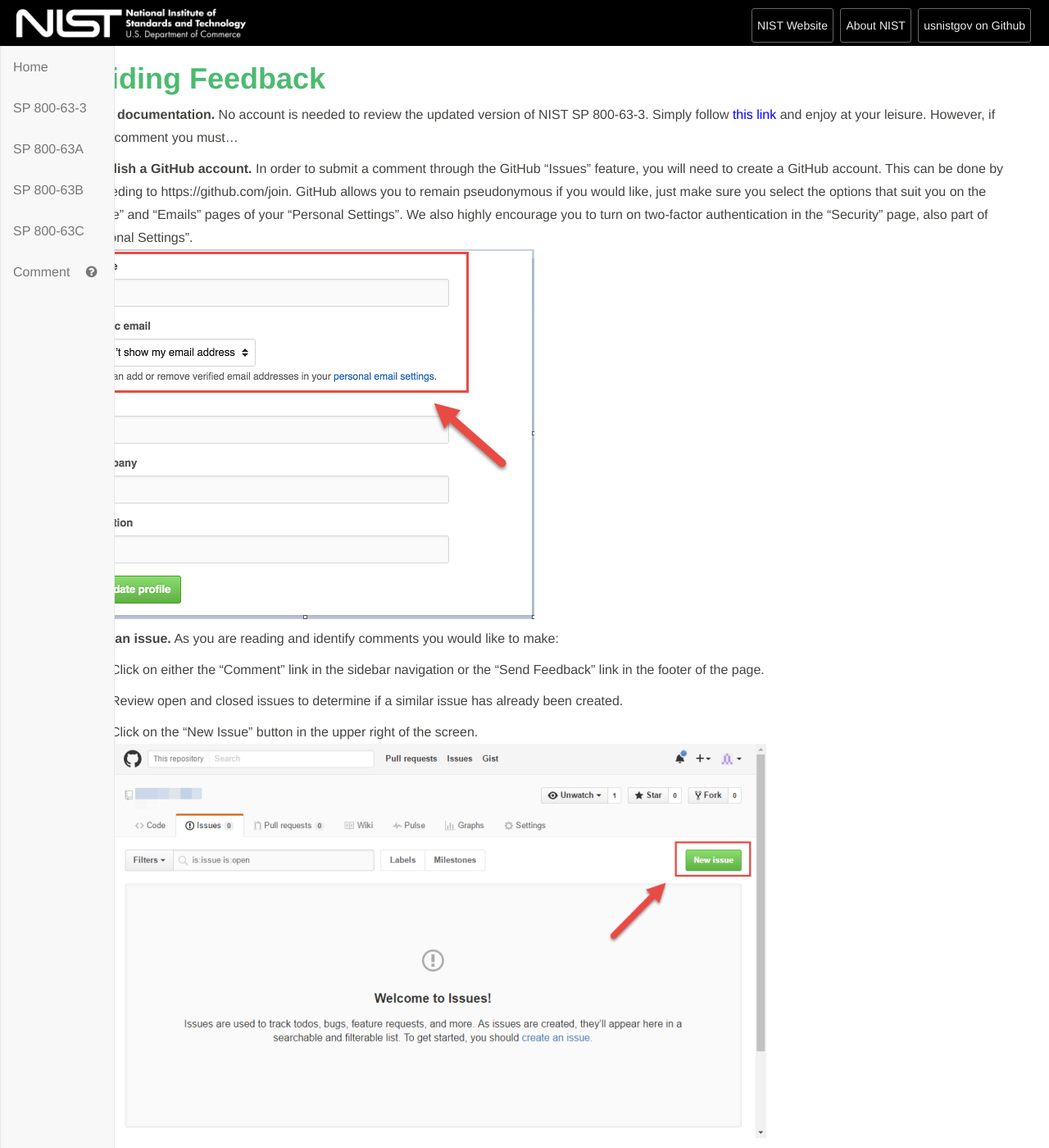
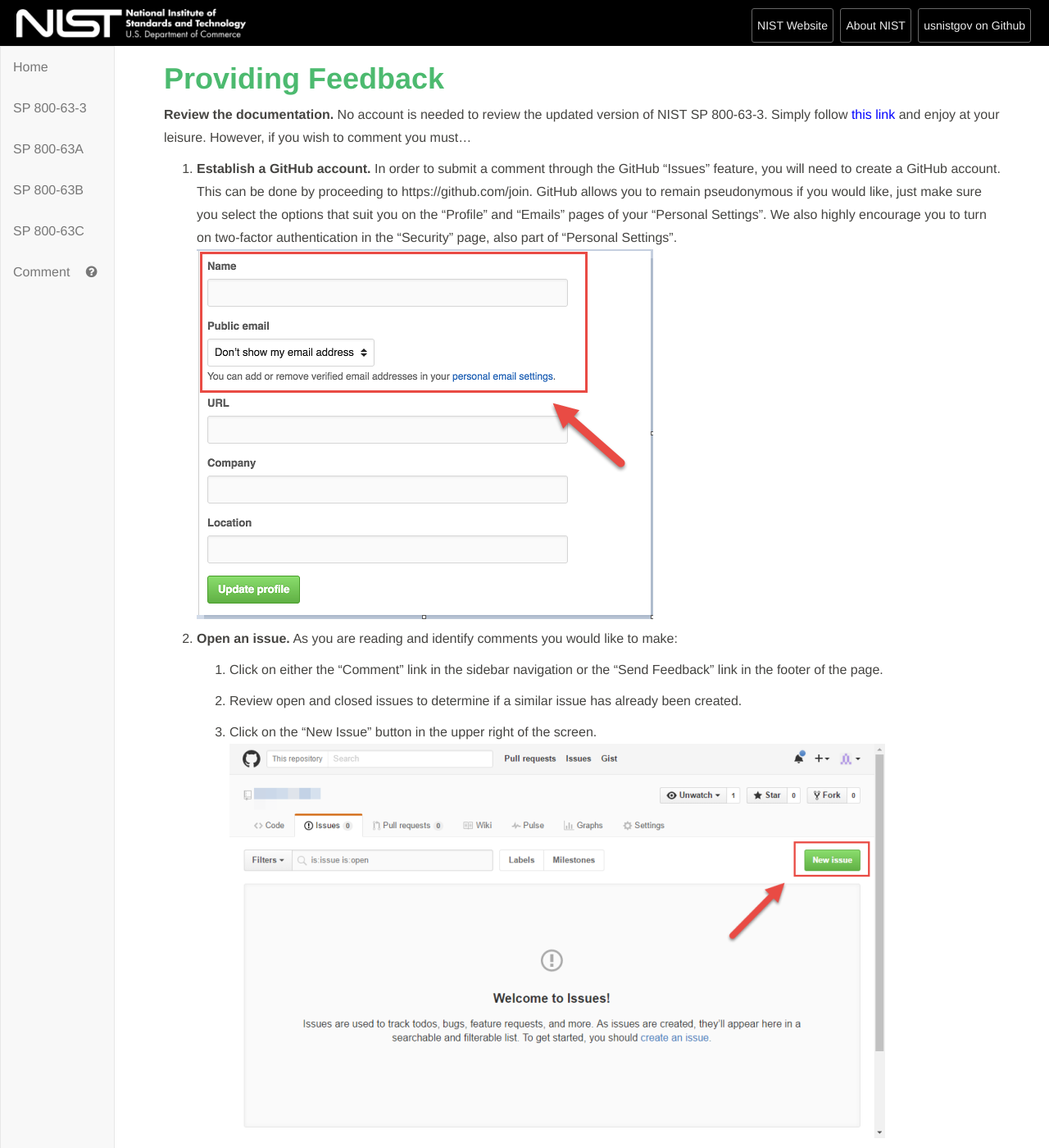
Before and after one commit to usnistgov/800-63-3, a Jekyll site: the page built from comment_help.md, in a window 1280 px wide and 1400 px high. Shown: the whole window at 82% size. Built offline with Jekyll 4.4.1, drawn with Linux system fonts in a browser that asks for light colours.

Commit message:
Fix for left margin
nist-header preceeds container in the home page. updated CSS to reflect
this rather than body since that impacts all pages when rendered below a
certain screen size.

```diff
--- a/static/css/NISTPages.css
+++ b/static/css/NISTPages.css
@@ -106,7 +106,7 @@
   padding-left: 160px;
 }
 
-body > .container {
+.nist-header + .container {
     padding-left: 15px;
 }
 
```
